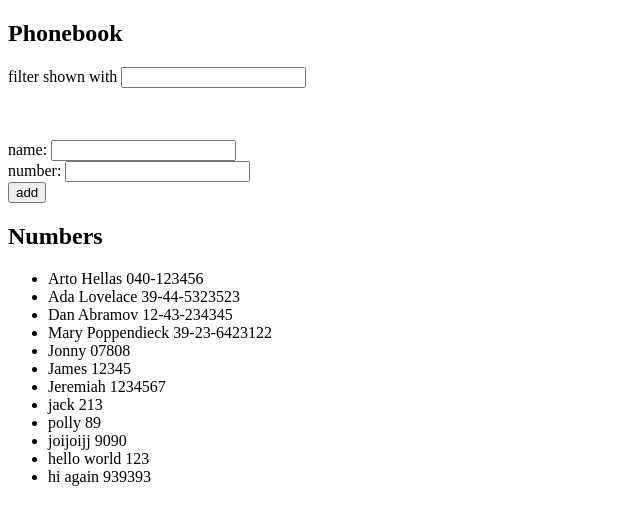
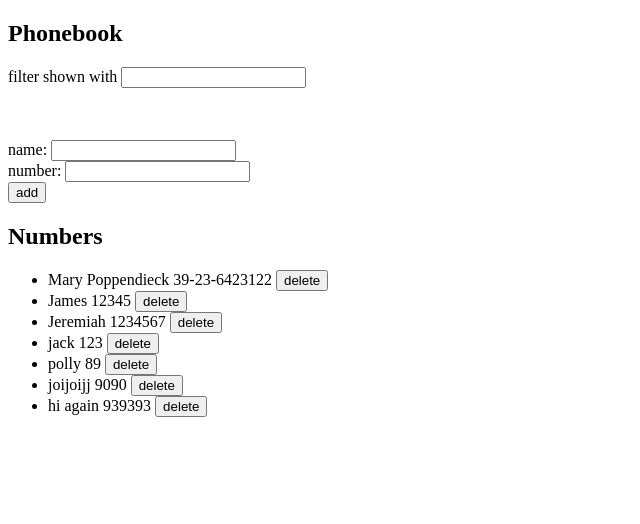
Before and after one commit to jonnyhoudini/fullstackopen, a React (Create React App) app in the folder part2/phonebook/: page / in a window 1280 px wide. Shown: the top 524 px of the page, without its empty margins (0-640 px from the left). Built offline with nearby package versions, Linux system fonts and the light colour scheme; data requests are answered from the project's data file.

Commit message:
finished 2.13

```diff
--- a/part2/phonebook/db.json
+++ b/part2/phonebook/db.json
@@ -1,29 +1,9 @@
 {
   "persons": [
-    {
-      "name": "Arto Hellas",
-      "number": "040-123456",
-      "id": 1
-    },
-    {
-      "name": "Ada Lovelace",
-      "number": "39-44-5323523",
-      "id": 2
-    },
-    {
-      "name": "Dan Abramov",
-      "number": "12-43-234345",
-      "id": 3
-    },
     {
       "name": "Mary Poppendieck",
       "number": "39-23-6423122",
       "id": 4
-    },
-    {
-      "name": "Jonny",
-      "number": "07808",
-      "id": 5
     },
     {
       "name": "James",
@@ -37,7 +17,7 @@
     },
     {
       "name": "jack",
-      "number": "213",
+      "number": "123",
       "id": 8
     },
     {
@@ -51,11 +31,6 @@
       "id": 10
     },
     {
-      "name": "hello world",
-      "number": "123",
-      "id": 11
-    },
-    {
       "name": "hi again",
       "number": "939393",
       "id": 12
--- a/part2/phonebook/src/App.js
+++ b/part2/phonebook/src/App.js
@@ -37,7 +37,16 @@ const App = () => {
     const personObj = { name: newName, number: newNumber }
     console.log('button clicked', event.target)
     if (persons.find(person => person.name == newName)) {
-      alert(`${newName} is already in the phonebook!`)
+      if (window.confirm(`${newName} is already added to phonebook, replace the old number with a new one?`)) {
+        console.log('yes')
+        const person = persons.find(person => person.name == newName)
+        services
+          .update(person.id, personObj)
+          .then(updatedPerson => {
+            console.log(updatedPerson)
+            setPersons(persons.map(person => person.id !== updatedPerson.id ? person : updatedPerson))
+          })
+      }
     } else {
       services
         .create(personObj)
@@ -56,7 +65,18 @@ const App = () => {
     setFilteredPersons(persons.filter(person => person.name.toLowerCase().includes(event.target.value.toLowerCase())))
   }
 
-
+  const handleDelete = (id, name) => {
+    console.log(id)
+    if (window.confirm(`Delete ${name}?`)) {
+      console.log('yes')
+      services
+        .deletePerson(id)
+        .then(response => {
+          console.log(response)
+          setPersons(persons.filter(person => person.id !== id))
+        })
+    }
+  }
 
   return (
     <div>
@@ -65,7 +85,7 @@ const App = () => {
       <br /><br />
       <Form handleNameInput={handleNameInput} handleNumberInput={handleNumberInput} handleSubmit={handleSubmit} newName={newName} newNumber={newNumber} />
       <h2>Numbers</h2>
-      <Numbers persons={filter.length > 0 ? filteredPersons : persons} />
+      <Numbers persons={filter.length > 0 ? filteredPersons : persons} handleDelete={handleDelete} />
     </div>
   )
 }
--- a/part2/phonebook/src/components/Numbers.js
+++ b/part2/phonebook/src/components/Numbers.js
@@ -1,9 +1,10 @@
 import React from 'react'
+import Person from './Person'
 
-const Numbers = ({ persons }) => {
+const Numbers = ({ persons, handleDelete }) => {
     return (
         <ul>
-            {persons.map(person => <li key={person.id}>{person.name} {person.number}</li>)}
+            {persons.map(person => <Person key={person.id} person={person} handleDelete={handleDelete} />)}
         </ul>
     )
 }
--- /dev/null
+++ b/part2/phonebook/src/components/Person.js
@@ -0,0 +1,11 @@
+import React from 'react'
+
+const Person = ({ person, handleDelete }) => {
+    return (
+        <li>
+            {person.name} {person.number} <button onClick={() => handleDelete(person.id, person.name)}>delete</button>
+        </li>
+    )
+}
+
+export default Person
--- a/part2/phonebook/src/services.js
+++ b/part2/phonebook/src/services.js
@@ -11,6 +11,14 @@ const create = (newObject) => {
     return request.then(response => response.data)
 }
 
+const deletePerson = (id) => {
+    const request = axios.delete(`${baseUrl}/${id}`)
+    return request.then(response => response.data)
+}
 
+const update = (id, newObject) => {
+    const request = axios.put(`${baseUrl}/${id}`, newObject)
+    return request.then(response => response.data)
+}
 
-export default { getAll, create }
+export default { getAll, create, deletePerson, update }
```
